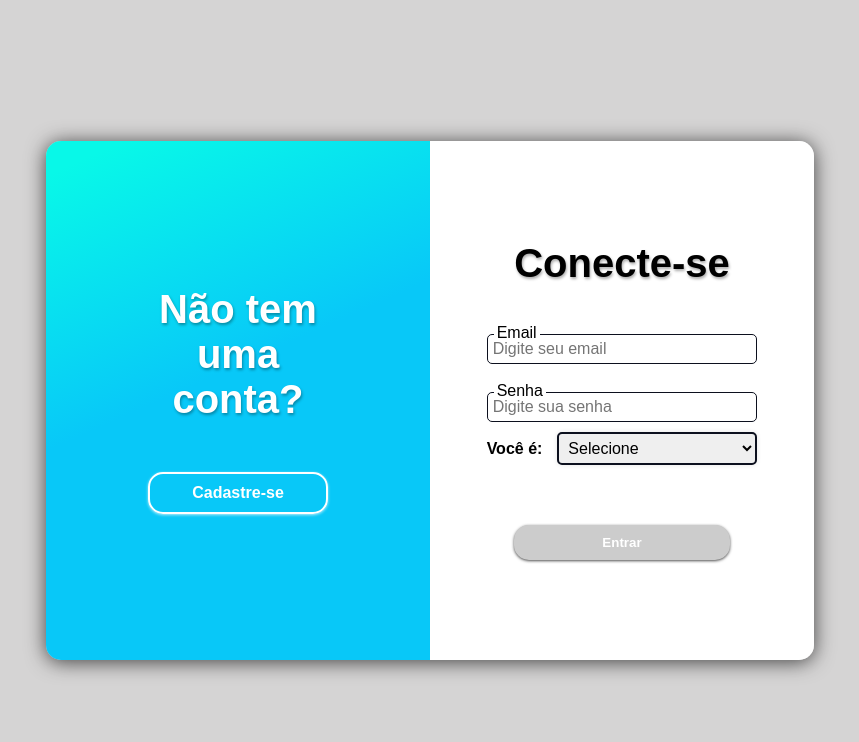
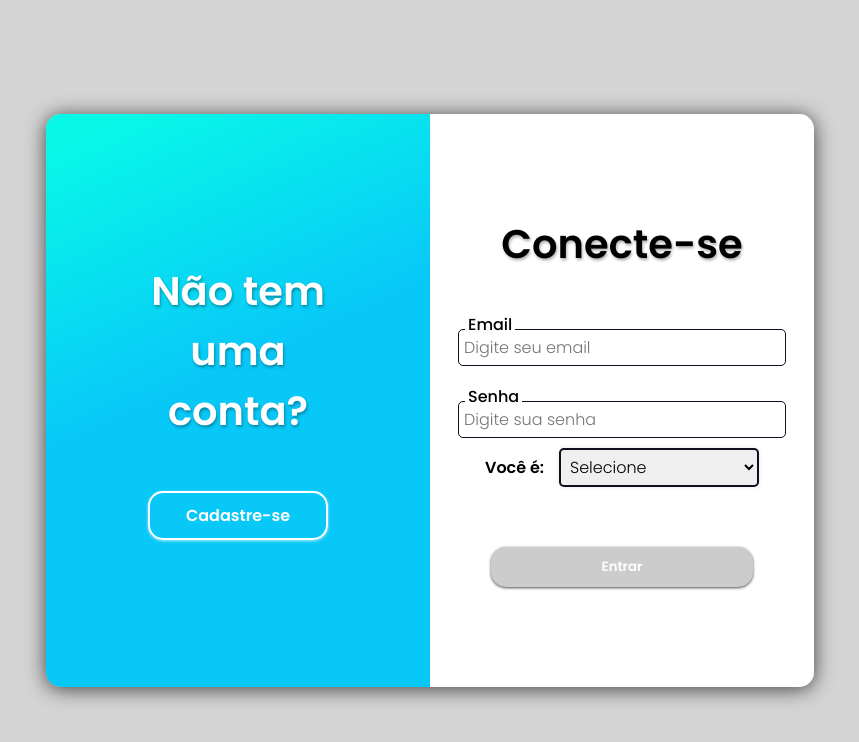
Before and after one commit to rudr1gu/projetoAngular, an Angular app: page /login in a window 1280 px wide. Shown: the top 742 px of the page, without its empty margins (210-1069 px from the left). Built offline with nearby package versions, Linux system fonts and the light colour scheme; a web font is replaced by a local one.

Commit message:
:lipstick: refactor: update font import in styles.css

```diff
--- a/src/styles.css
+++ b/src/styles.css
@@ -1,4 +1,4 @@
-/* @import url('https://fonts.googleapis.com/css2?family=Poppins:ital,wght@0,100;0,200;0,300;0,400;0,500;0,600;0,700;0,800;0,900;1,100;1,200;1,300;1,400;1,500;1,600;1,700;1,800;1,900&family=Roboto:ital,wght@0,100;0,300;0,400;0,500;0,700;0,900;1,100;1,300;1,400;1,500;1,700;1,900&display=swap'); */
+@import url('https://fonts.googleapis.com/css2?family=Poppins:ital,wght@0,100;0,200;0,300;0,400;0,500;0,600;0,700;0,800;0,900;1,100;1,200;1,300;1,400;1,500;1,600;1,700;1,800;1,900&family=Roboto:ital,wght@0,100;0,300;0,400;0,500;0,700;0,900;1,100;1,300;1,400;1,500;1,700;1,900&display=swap');
 
 *{
     margin: 0;
```
